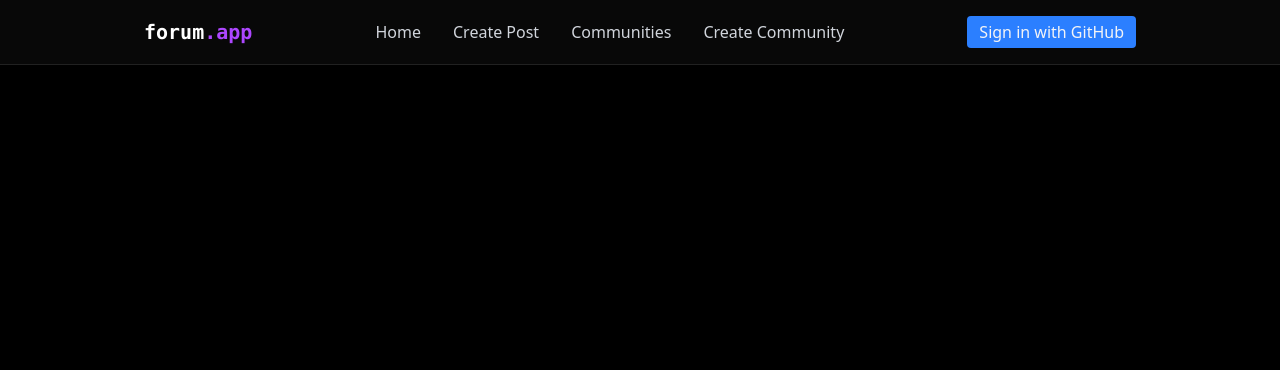
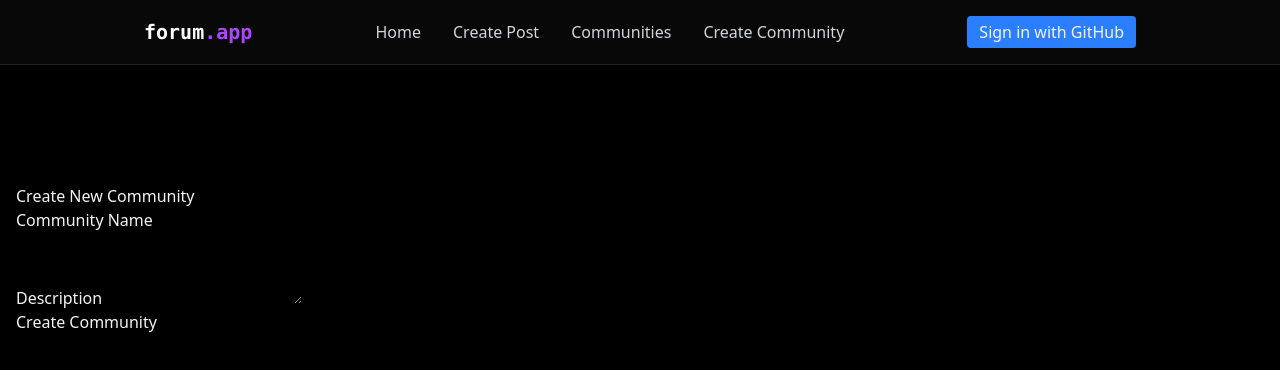
Before and after one commit to shmuye/Postly, a React (Vite) app: page /community/create in a window 1280 px wide. Shown: the top 370 px of the page. Built offline with nearby package versions, Linux system fonts and the light colour scheme; no server answers.

Commit message:
implement community creation logic

```diff
--- a/src/App.tsx
+++ b/src/App.tsx
@@ -2,6 +2,7 @@ import { Routes, Route } from 'react-router-dom'
 import Navbar from './components/Navbar.tsx'
 import Home from './pages/Home.tsx'
 import CreatePostPage from './pages/CreatePostPage.tsx'
+import CreateCommunityPage from './pages/CreateCommunityPage.tsx'
 import PostPage from './pages/PostPage.tsx'
 
 
@@ -13,6 +14,7 @@ const App = () => {
           <Routes>
             <Route path="/" element={<Home />} />
             <Route path="/create" element={<CreatePostPage />} />
+            <Route path="community/create" element={<CreateCommunityPage />} />
             <Route path="/post/:id" element={<PostPage />} />
 
 
--- a/src/components/CreateCommunity.tsx
+++ b/src/components/CreateCommunity.tsx
@@ -1,19 +1,70 @@
+import { useMutation } from "@tanstack/react-query"
+import { supabase } from "../supabase-client"
+import { useState } from "react"
+import { useNavigate } from "react-router-dom"
+
+
+interface CommunityInput {
+  name: string,
+  description: string
+}
+
+const createCommunity = async (community: CommunityInput) => {
+
+  const {data, error} = await supabase
+                      .from('community')
+                      .insert(community)
+  if(error) throw new Error(error.message)
+
+  return data
+}
+
 const CreateCommunity = () => {
+
+  const [name, setName] = useState<string>("")
+  const [description, setDescription] = useState<string>("")
+  const navigate = useNavigate()
+
+
+  const {mutate, isPending, isError} = useMutation({
+           mutationFn: createCommunity ,
+           onSuccess: () => {
+           navigate('/communities')
+         }
+
+  })
+
+  const handleSubmit = (e: React.FormEvent) => {
+         e.preventDefault()
+         mutate(name, description )
+  }
   return (
-    <form action="">
+    <form onSubmit={handleSubmit}>
       <h2>Create New Community</h2>
 
       <div>
         <label>Community Name</label>
-        <input type="text"  id="name" required/>
+        <input
+            type="text"
+            id="name"
+            required
+            onChange={(e) => setName(e.target.value)}
+          />
       </div>
 
        <div>
         <label>Description</label>
-        <textarea id="description" required rows={3}/>
+        <textarea
+             id="description"
+             required rows={3}
+             onChange={(e) => setDescription(e.target.value)}
+          />
       </div>
 
-      <button>Create Community</button>
+      <button>{isPending ? "Creating" : "Create Community"}</button>
+      {
+        isError && <div>Error Creating Community</div>
+      }
     </form>
   )
 }
```
